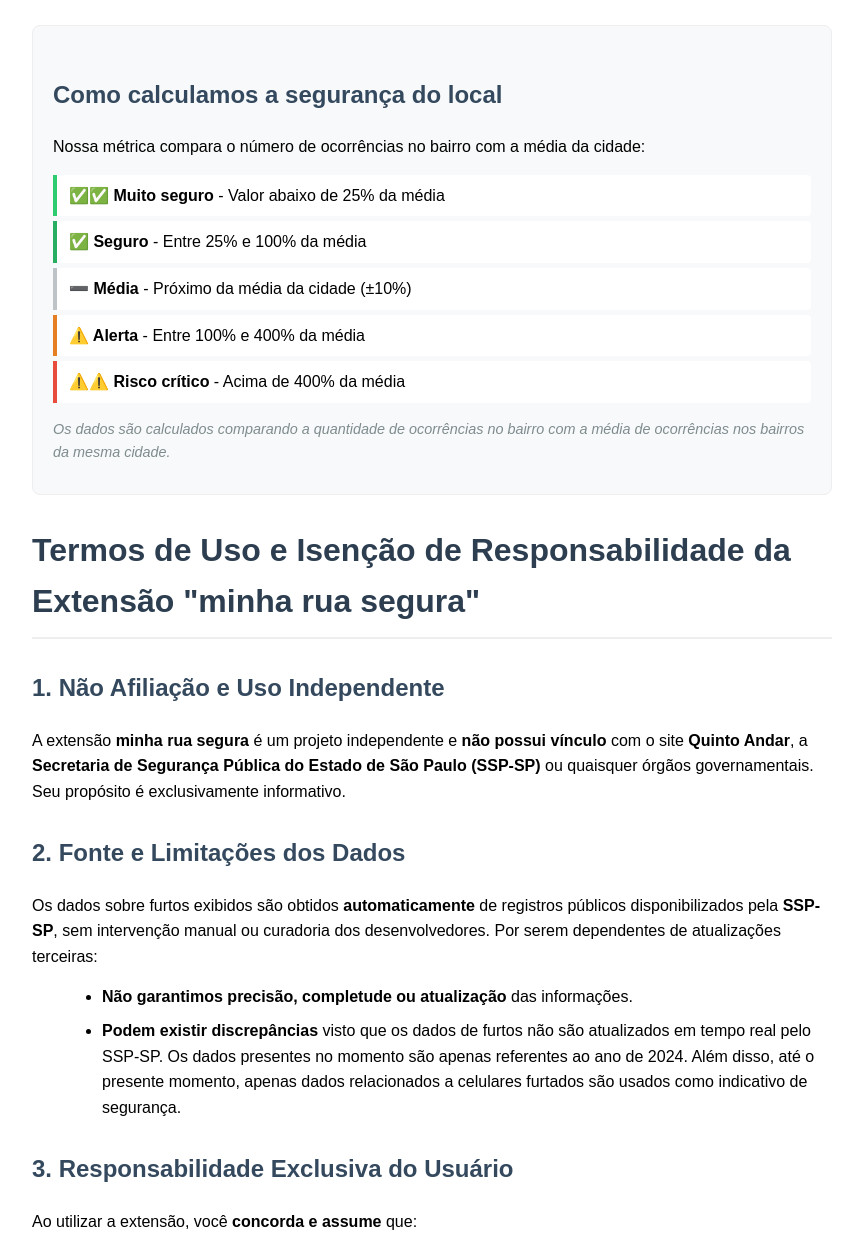
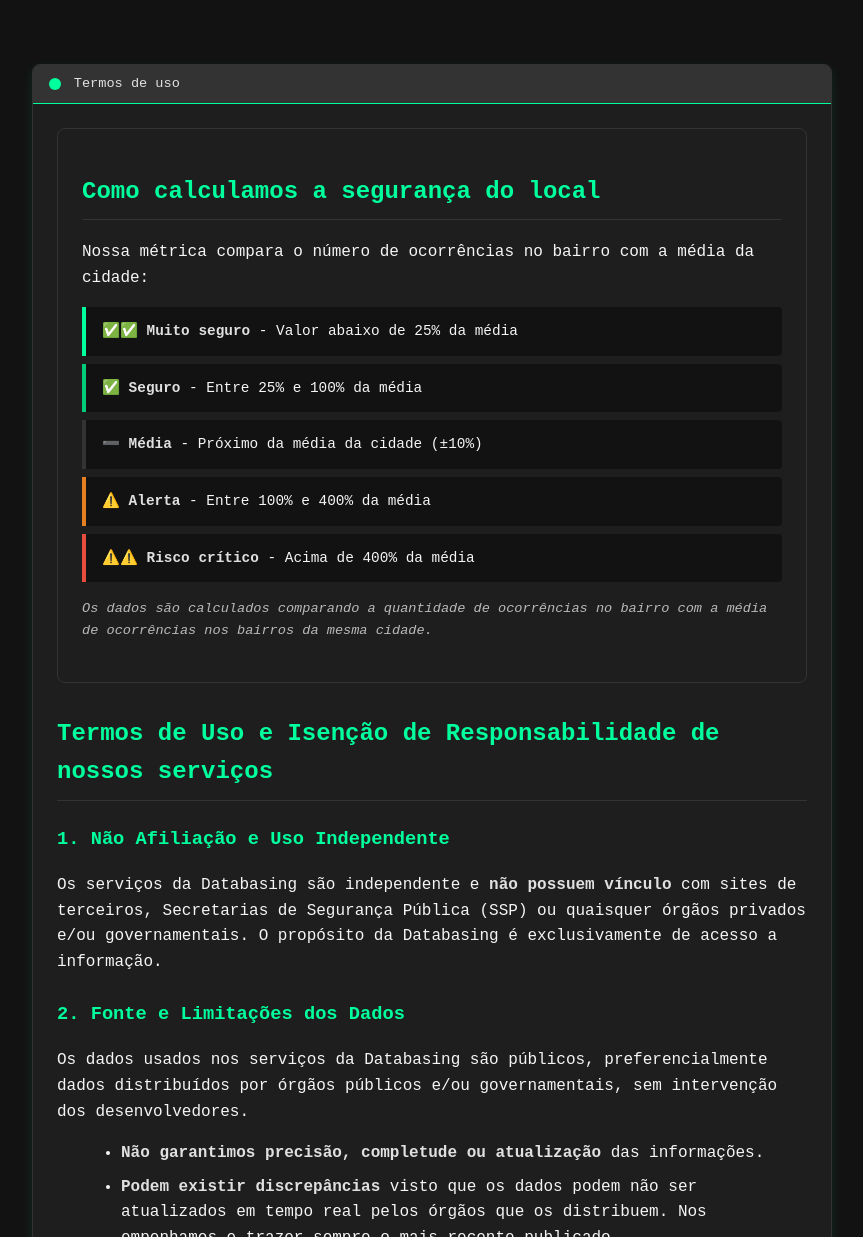
Before and after one commit to AnansiDataBase/termosMinhaRuaSegura, a plain HTML site: page index.html in a window 1280 px wide. Shown: the top 1237 px of the page, without its empty margins (208-1071 px from the left). Drawn offline with Linux system fonts and the light colour scheme.

Commit message:
texto e style melhores, com base na pagina que esta sendo feita em react node

```diff
--- a/index.html
+++ b/index.html
@@ -2,61 +2,173 @@
 <html lang="pt-BR">
 <head>
     <meta charset="UTF-8">
-    <title>Informações</title>
+    <title>Termos de Uso - Minha Rua Segura</title>
     <style>
+        :root {
+          --green: #00ff9d;
+          --dark-green: #00cc7a;
+          --black: #121212;
+          --dark-gray: #1e1e1e;
+          --medium-gray: #333;
+          --light-gray: #e0e0e0;
+          --white: #f5f5f5;
+        }
+
         body {
-            padding: 25px 40px;
-            font-family: Arial, sans-serif;
+            margin: 0;
+            font-family: 'IBM Plex Mono', monospace, 'Segoe UI', sans-serif;
+            background-color: var(--black);
+            color: var(--white);
             line-height: 1.6;
+            padding: 0;
+        }
+
+        .terminal-theme {
+          display: flex;
+          flex-direction: column;
+          min-height: 100vh;
+        }
+
+        .main-content {
+          flex: 1;
+          padding: 2rem;
           max-width: 800px;
           margin: 0 auto;
+          width: 100%;
         }
-        h1 { color: #2c3e50; border-bottom: 2px solid #eee; padding-bottom: 10px; }
-        h2 { color: #34495e; margin-top: 30px; }
-        h3 { color: #2c3e50; margin: 20px 0 10px; }
-        ul { margin: 15px 0 15px 30px; }
-        li { margin-bottom: 8px; }
-        p { margin: 10px 0; }
-        .aviso-final { background: #f9f9f9; padding: 15px; border-radius: 5px; margin: 20px 0; }
-        .data-atualizacao { text-align: right; font-style: italic; color: #666; }
-        a { color: #2980b9; text-decoration: none; }
-        a:hover { text-decoration: underline; }
+
+        .terminal-window {
+          background-color: var(--dark-gray);
+          border: 1px solid var(--medium-gray);
+          border-radius: 8px;
+          margin: 2rem 0;
+          overflow: hidden;
+          box-shadow: 0 4px 12px rgba(0, 255, 157, 0.1);
+        }
+
+        .terminal-header {
+          padding: 0.5rem 1rem;
+          background-color: var(--medium-gray);
+          display: flex;
+          align-items: center;
+          gap: 0.8rem;
+          border-bottom: 1px solid var(--green);
+        }
+
+        .terminal-dots {
+          display: flex;
+          gap: 0.5rem;
+        }
+
+        .dot {
+          width: 12px;
+          height: 12px;
+          border-radius: 50%;
+        }
+
+        .green { background-color: var(--green); }
+
+        .terminal-title {
+          font-size: 0.85rem;
+          opacity: 0.9;
+        }
+
+        .terminal-body {
+          padding: 1.5rem;
+          font-family: 'IBM Plex Mono', monospace;
+        }
+
+        h2 {
+          color: var(--green);
+          border-bottom: 1px solid var(--medium-gray);
+          padding-bottom: 0.5rem;
+        }
+
+        h3 {
+          color: var(--green);
+          margin-top: 1.5rem;
+        }
+
+        ul, ol {
+          margin-left: 1.5rem;
+        }
+
+        li {
+          margin-bottom: 0.5rem;
+        }
+
+        p {
+          margin: 1rem 0;
+        }
+
+        strong {
+          color: var(--light-gray);
+        }
+
+        /* Metric Explanation Styles */
         .explicacao-metrica {
-            background: #f8f9fa;
-            padding: 20px;
+          background: var(--dark-gray);
+          padding: 1.5rem;
           border-radius: 8px;
-            margin-bottom: 30px;
-            border: 1px solid #eee;
+          margin-bottom: 2rem;
+          border: 1px solid var(--medium-gray);
         }
+
         .niveis-seguranca {
-            margin: 15px 0;
+          margin: 1rem 0;
         }
+
         .nivel {
-            padding: 8px 12px;
-            margin: 5px 0;
-            background: white;
+          padding: 0.8rem 1rem;
+          margin: 0.5rem 0;
+          background: var(--black);
           border-radius: 0 4px 4px 0;
+          font-family: 'IBM Plex Mono', monospace;
+          font-size: 0.9rem;
         }
+
         .dica {
-            font-size: 0.9em;
-            color: #7f8c8d;
+          font-size: 0.85rem;
+          color: var(--light-gray);
           font-style: italic;
+          opacity: 0.8;
+        }
+
+        .data-atualizacao {
+          text-align: right;
+          color: var(--light-gray);
+          font-style: italic;
+          font-size: 0.85rem;
+          opacity: 0.7;
         }
     </style>
 </head>
 <body>
+    <div class="terminal-theme">
+        <main class="main-content">
+            <section class="extension-info">
+                <div class="terminal-window">
+                    <div class="terminal-header">
+                        <div class="terminal-dots">
+                            <span class="dot green"></span>
+                        </div>
+                        <span class="terminal-title">Termos de uso</span>
+                    </div>
+
+                    <div class="terminal-body">
+                        <!-- Metric Explanation -->
                         <div class="explicacao-metrica">
                             <h2>Como calculamos a segurança do local</h2>
                             <p>Nossa métrica compara o número de ocorrências no bairro com a média da cidade:</p>
 
                             <div class="niveis-seguranca">
-            <div class="nivel" style="border-left: 4px solid #2ecc71;">
+                                <div class="nivel" style="border-left: 4px solid var(--green);">
                                     <strong>✅✅ Muito seguro</strong> - Valor abaixo de 25% da média
                                 </div>
-            <div class="nivel" style="border-left: 4px solid #27ae60;">
+                                <div class="nivel" style="border-left: 4px solid var(--dark-green);">
                                     <strong>✅ Seguro</strong> - Entre 25% e 100% da média
                                 </div>
-            <div class="nivel" style="border-left: 4px solid #bdc3c7;">
+                                <div class="nivel" style="border-left: 4px solid var(--medium-gray);">
                                     <strong>➖ Média</strong> - Próximo da média da cidade (±10%)
                                 </div>
                                 <div class="nivel" style="border-left: 4px solid #e67e22;">
@@ -70,57 +182,60 @@
                             <p class="dica">Os dados são calculados comparando a quantidade de ocorrências no bairro com a média de ocorrências nos bairros da mesma cidade.</p>
                         </div>
 
-    <h1>Termos de Uso e Isenção de Responsabilidade da Extensão "minha rua segura"</h1>
+                        <h2>Termos de Uso e Isenção de Responsabilidade de nossos serviços</h2>
 
-    <h2>1. Não Afiliação e Uso Independente</h2>
-    <p>A extensão <strong>minha rua segura</strong> é um projeto independente e <strong>não possui vínculo</strong> com o site <strong>Quinto Andar</strong>, a <strong>Secretaria de Segurança Pública do Estado de São Paulo (SSP-SP)</strong> ou quaisquer órgãos governamentais. Seu propósito é exclusivamente informativo.</p>
+                        <h3>1. Não Afiliação e Uso Independente</h3>
+                        <p>Os serviços da Databasing são independente e <strong>não possuem vínculo</strong> com sites de terceiros, Secretarias de Segurança Pública (SSP) ou quaisquer órgãos privados e/ou governamentais. O propósito da Databasing é exclusivamente de acesso a informação.</p>
 
-    <h2>2. Fonte e Limitações dos Dados</h2>
-    <p>Os dados sobre furtos exibidos são obtidos <strong>automaticamente</strong> de registros públicos disponibilizados pela <strong>SSP-SP</strong>, sem intervenção manual ou curadoria dos desenvolvedores. Por serem dependentes de atualizações terceiras:</p>
+                        <h3>2. Fonte e Limitações dos Dados</h3>
+                        <p>Os dados usados nos serviços da Databasing são públicos, preferencialmente dados distribuídos por órgãos públicos e/ou governamentais, sem intervenção dos desenvolvedores.</p>
                         <ul>
                             <li><strong>Não garantimos precisão, completude ou atualização</strong> das informações.</li>
-        <li><strong>Podem existir discrepâncias</strong> visto que os dados de furtos não são atualizados em tempo real pelo SSP-SP. Os dados presentes no momento são apenas referentes ao ano de 2024. Além disso, até o presente momento, apenas dados relacionados a celulares furtados são usados como indicativo de segurança.</li>
+                            <li><strong>Podem existir discrepâncias</strong> visto que os dados podem não ser atualizados em tempo real pelos órgãos que os distribuem. Nos empenhamos e trazer sempre o mais recente publicado.</li>
                         </ul>
 
-    <h2>3. Responsabilidade Exclusiva do Usuário</h2>
-    <p>Ao utilizar a extensão, você <strong>concorda e assume</strong> que:</p>
+                        <h3>3. Responsabilidade Exclusiva do Usuário</h3>
+                        <p>Ao utilizar nossos serviços, você <strong>concorda e assume</strong> que:</p>
                         <ul>
                             <li><strong>Todas as decisões</strong> (ex.: alugar, comprar, avaliar riscos) são de sua responsabilidade.</li>
-        <li><strong>Não substitui consultas oficiais</strong>: recomenda-se validar dados diretamente no <a href="https://www.ssp.sp.gov.br/" target="_blank">portal da SSP-SP</a> ou com autoridades locais.</li>
+                            <li><strong>Não substitui consultas oficiais</strong></li>
                             <li><strong>Reconhece os riscos</strong> de confiar em dados automatizados, que podem incluir erros técnicos ou defasagens.</li>
                         </ul>
 
-    <h2>4. Isenção Total de Culpa aos Desenvolvedores</h2>
-    <p>Os criadores da extensão <strong>não são responsáveis</strong>:</p>
+                        <h3>4. Isenção Total de Culpa aos Desenvolvedores</h3>
+                        <p>Os criadores das soluções <strong>não são responsáveis</strong>:</p>
                         <ul>
                             <li>Por danos materiais, morais ou financeiros decorrentes do uso dos dados.</li>
                             <li>Por falhas técnicas, inexatidões ou indisponibilidade temporária das informações.</li>
-        <li>Por ações de terceiros (ex.: proprietários, corretores) que se sintam prejudicados pelo uso da extensão.</li>
+                            <li>Por ações de terceiros (ex.: proprietários, corretores, etc) que se sintam prejudicados pelo uso dos nossos serviços.</li>
                         </ul>
 
-    <h2>5. Proibição de Uso Indevido</h2>
-    <p>Você <strong>concorda em não utilizar a extensão</strong> para:</p>
+                        <h3>5. Proibição de Uso Indevido</h3>
+                        <p>Você <strong>concorda em não utilizar nossos serviços</strong> para:</p>
                         <ul>
-        <li>Praticar discriminação ou preconceito contra regiões ou indivíduos.</li>
+                            <li>Praticar discriminação ou preconceito contra regiões, indivíduos, órgãos públicos e privados.</li>
                             <li>Gerar alarme público sem verificação prévia com fontes oficiais.</li>
-        <li>Violar políticas do Quinto Andar ou leis locais/nacionais.</li>
+                            <li>Violar políticas de terceiros ou de leis locais/nacionais por meio dos nossos serviços.</li>
                         </ul>
 
-    <h2>6. Indenização e Defesa Legal</h2>
-    <p>Você <strong>assume total responsabilidade</strong> pelo uso da extensão e concorda em isentar o desenvolvedor de qualquer reclamação, processo ou custo judicial decorrente desse uso. O desenvolvedor não se responsabiliza por qualquer dano, prejuízo ou disputa legal envolvendo o Quinto Andar, a SSP-SP ou terceiros decorrente da utilização da extensão pelo usuário.</p>
+                        <h3>6. Indenização e Defesa Legal</h3>
+                        <p>Você <strong>assume total responsabilidade</strong> pelo uso dos nossos serviços e concorda em isentar os desenvolvedores de qualquer reclamação, processo ou custo judicial decorrente desse uso. Os desenvolvedores não se responsabilizam por qualquer dano, prejuízo ou disputa legal envolvendo terceiros, decorrente da utilização dos nossos serviços pelo usuário.</p>
 
-    <h2>7. Alterações e Aceitação</h2>
-    <p>Estes termos podem ser modificados sem aviso. O uso contínuo da extensão implica <strong>aceitação irrestrita das condições vigentes</strong>.</p>
+                        <h3>7. Alterações e Aceitação</h3>
+                        <p>Estes termos podem ser modificados sem aviso. O uso contínuo dos nossos serviços implica <strong>aceitação irrestrita das condições vigentes</strong>.</p>
 
-    <div class="aviso-final">
                         <h3>Avisos Finais</h3>
                         <ol>
-            <li>A extensão <strong>não modifica</strong> o site do Quinto Andar, apenas exibe dados complementares.</li>
-            <li>A SSP-SP <strong>não endossa ou valida</strong> esta extensão - os dados são utilizados conforme disponibilizados publicamente.</li>
+                            <li>Nossos serviços <strong>não modificam</strong> sites ou serviços de terceiros, apenas fornecem informações referentes a dados já públicos e/ou governamentais.</li>
+                            <li>Os órgãos públicos responsáveis pelos dados de origem <strong>não endossam ou validam</strong> nossos serviços - os dados são utilizados conforme disponibilizados publicamente.</li>
                             <li>Para decisões críticas, <strong>sempre consulte registros oficiais</strong> e profissionais qualificados.</li>
                         </ol>
-    </div>
 
                         <p class="data-atualizacao">Última atualização: 02/03/2025</p>
+                    </div>
+                </div>
+            </section>
+        </main>
+    </div>
 </body>
 </html>
```
Lines whose indentation alone changed are shown as unchanged.
